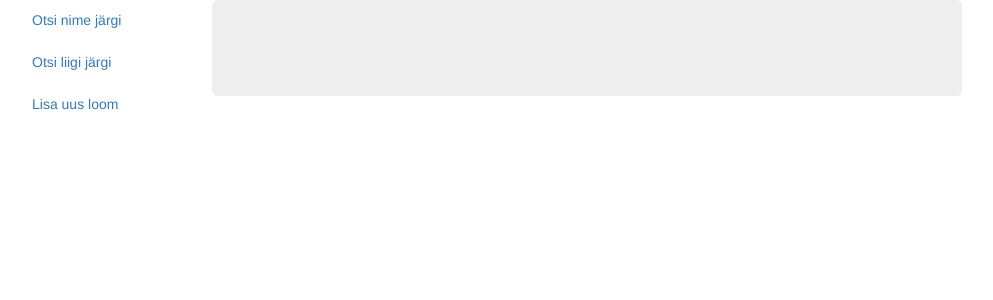
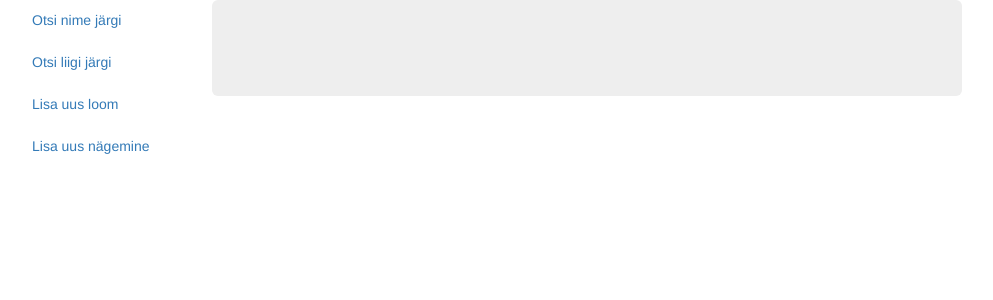
Before and after one commit to barcastar2015/K3, a Flask app: template templates/index.html in a window 1280 px wide. Shown: the top 300 px of the page, without its empty margins (53-1046 px from the left). Run offline with Flask 2, Linux system fonts and the light colour scheme; the template is opened without the code that fills it: most values are stand-ins (such as "Sample title", 1, 10 or a date in 2020); some libraries are stand-ins or nearby versions.

Commit message:
Update index.html

```diff
--- a/templates/index.html
+++ b/templates/index.html
@@ -32,6 +32,9 @@
 					</li>
                     <li>
 						<a href ng-click="tab.setTab(3)">Lisa uus loom</a>
+					</li>
+                    <li>
+						<a href ng-click="tab.setTab(4)">Lisa uus nägemine</a>
 					</li>
 				</ul>
 			</div>
@@ -72,6 +75,19 @@
                         <input type="text" placeholder="Uue looma nimi" name="uusNimi" id="uusNimi">
                         <br>
                         <input type="text" placeholder="Uue looma liik" name="uusLiik" id="uusLiik">
+                        <br>
+                        <input type="submit" id="submit" value="Lisa">
+                    </div>
+                    <div ng-show="tab.isSet(4)">
+                        Lisa uus looma näegmine:
+                        <br>
+                        <select name="nimi">
+                            {% autoescape off %}{{ options }}{% endautoescape %}
+                        </select>
+                        <br>
+                        <input type="text" placeholder="Koht" name="koht" id="koht">
+                        <br>
+                        <input type="datetime-local" placeholder="Aeg" name="aeg" id="aeg">
                         <br>
                         <input type="submit" id="submit" value="Lisa">
                     </div>
```
